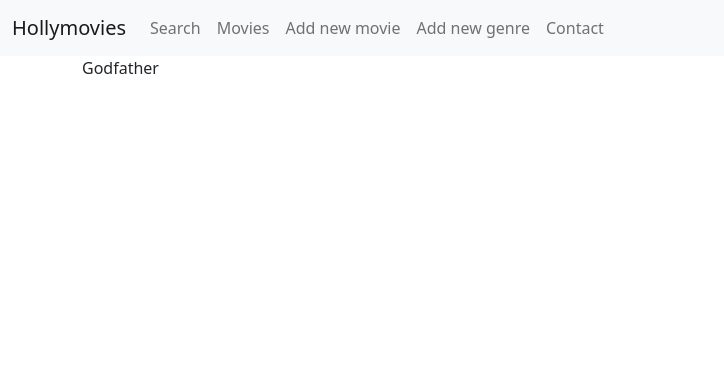
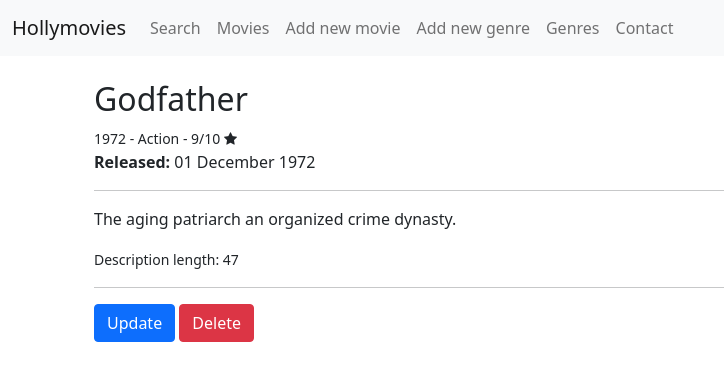
Before and after one commit to AnakinM/hollymovies, a Django app: page /movies/1 in a window 1280 px wide. Shown: the top 381 px of the page, without its empty margins (0-724 px from the left). Run offline with Django 4.2, Linux system fonts and the light colour scheme; data comes from the database, SQL or seed files in the repository; some libraries are stand-ins or nearby versions.

Commit message:
lekcja 4 update 1

```diff
--- a/hollymovies/urls.py
+++ b/hollymovies/urls.py
@@ -18,7 +18,7 @@ from django.urls import path
 from django.views.generic import TemplateView
 
 from viewer.views import search, MoviesView, MovieCreateView, ContactView, GreetingView, GenreCreateView, \
-    MovieUpdateView, MovieDeleteView, MovieDetailView
+    MovieUpdateView, MovieDeleteView, MovieDetailView, GenreListView
 from viewer.models import Genre, Movie
 
 admin.site.register(Genre)
@@ -32,7 +32,8 @@ urlpatterns = [
     path('movies/<int:pk>', MovieDetailView.as_view(), name="read_movie"),
     path('movies/<int:pk>/update', MovieUpdateView.as_view(), name="update_movie"),
     path('movies/<int:pk>/delete', MovieDeleteView.as_view(), name="delete_movie"),
-    path('genre/new', GenreCreateView.as_view(), name="create_genre"),
+    path('genres/', GenreListView.as_view(), name="genres"),
+    path('genres/new', GenreCreateView.as_view(), name="create_genre"),
     path('contact/', ContactView.as_view(), name='contact'),
     path('greeting/', GreetingView.as_view(greeting="Hello"), name='greeting'),
     path('', TemplateView.as_view(template_name="home.html"), name='index'),
--- a/viewer/templates/base.html
+++ b/viewer/templates/base.html
@@ -4,6 +4,7 @@
     <meta charset="UTF-8">
     <title>Hollymovies</title>
     <link href="https://cdn.jsdelivr.net/npm/bootstrap@5.1.3/dist/css/bootstrap.min.css" rel="stylesheet" integrity="sha384-1BmE4kWBq78iYhFldvKuhfTAU6auU8tT94WrHftjDbrCEXSU1oBoqyl2QvZ6jIW3" crossorigin="anonymous">
+    <link rel="stylesheet" href="https://cdnjs.cloudflare.com/ajax/libs/font-awesome/4.7.0/css/font-awesome.css" integrity="sha512-5A8nwdMOWrSz20fDsjczgUidUBR8liPYU+WymTZP1lmY9G6Oc7HlZv156XqnsgNUzTyMefFTcsFH/tnJE/+xBg==" crossorigin="anonymous" referrerpolicy="no-referrer" />
     <style>
       h1 {
         margin: 20px;
@@ -32,6 +33,9 @@
           <a class="nav-link" href="{% url 'create_genre' %}">Add new genre</a>
         </li>
         <li class="nav-item">
+          <a class="nav-link" href="{% url 'genres' %}">Genres</a>
+        </li>
+        <li class="nav-item">
           <a class="nav-link" href="{% url 'contact' %}">Contact</a>
         </li>
       </ul>
--- a/viewer/templates/forms/delete_movie_form.html
+++ b/viewer/templates/forms/delete_movie_form.html
@@ -1,7 +1,7 @@
 {% extends "base.html" %}
 
 {% block content %}
-<form method="post">
+<form method="post" class="py-4">
 {% csrf_token %}
 <p>
     Are you sure you wat to remove movie "{{ object.title }}" from the database?
--- a/viewer/templates/forms/form.html
+++ b/viewer/templates/forms/form.html
@@ -2,7 +2,7 @@
 
 
 {% block content %}
-    <form method="post">
+    <form method="post" class="py-4">
         {% csrf_token %}
         {% include "forms/form_base_bs5.html" %}
         <button type="submit" class="btn btn-primary">Submit</button>
--- a/viewer/templates/movie_detail_view.html
+++ b/viewer/templates/movie_detail_view.html
@@ -1,6 +1,15 @@
 {% extends 'base.html' %}
 
 {% block content %}
-    {{ movie.title }}
+    <div class="container py-4">
+        <h2>{{ movie.title }}</h2>
+        <small>{{ movie.released.year }} - {{ movie.genre }} - {{ movie.rating }}/10 <i class="fa fa-star"></i></small>
+        <p><b>Released:</b> {{ movie.released|date:"d E Y" }}</p>
+        <hr>
+        <p>{{ movie.description }}</p>
+        <small>Description length: {{ movie.description|length }}</small>
+        <hr>
+        <a class="btn btn-primary" href="{% url "update_movie" movie.id %}">Update</a>
+        <a class="btn btn-danger" href="{% url "delete_movie" movie.id %}">Delete</a>
+    </div>
 {% endblock %}
-# TODO Napisać ...
--- a/viewer/templates/search.html
+++ b/viewer/templates/search.html
@@ -25,10 +25,6 @@
   </tbody>
 </table>
 {% endif %}
-{% if count != 1 %}
-    <p>Querry returned {{ count }} results.</p>
-{% else %}
-    <p>Querry returned {{ count }} result.</p>
-{% endif %}
+<p>Querry returned {{ count }} result{{ count|pluralize }}.</p>
 
 {% endblock content %}
--- a/viewer/views.py
+++ b/viewer/views.py
@@ -89,6 +89,11 @@ class GenreCreateView(FormView):
         return result
 
 
+class GenreListView(ListView):
+    template_name = "genres.html"
+    model = Genre
+
+
 class GreetingView(View):
     greeting = "Good morning"
 
@@ -97,4 +102,3 @@ class GreetingView(View):
 
 # Listowanie gatunków filmów
 # Updatowanie danego gatunku filmu
-# Usuwanie danego gatunku filmu
```
Also changed, not shown: viewer/templates/genres.html (added, +22 -0 lines).
